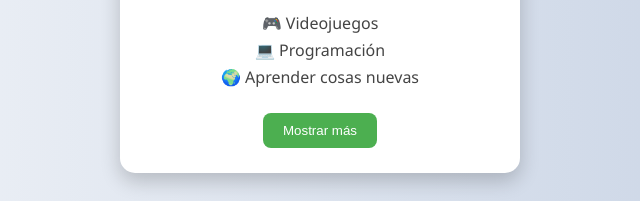
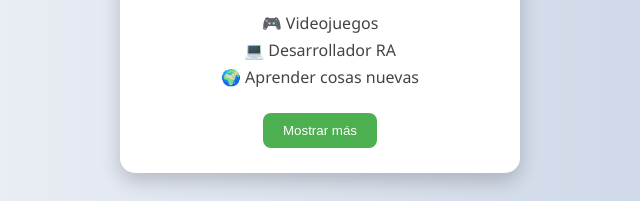
Before and after one commit to MiguelAlcalaBola-os/tarjeta-de-presentaci-n, a plain HTML site: page index.html in a window 1280 px wide. Shown: the part 445-646 px from the top of the page, 320-960 px from the left. Drawn offline with Linux system fonts and the light colour scheme.

Commit message:
Prueba Diagnóstica

```diff
--- a/index.html
+++ b/index.html
@@ -13,7 +13,7 @@
     <p>Desarrollador de software apasionado por la innovación y la tecnología educativa.</p>
     <ul>
       <li>🎮 Videojuegos</li>
-      <li>💻 Programación</li>
+      <li>💻 Desarrollador RA</li>
       <li>🌍 Aprender cosas nuevas</li>
     </ul>
     <button onclick="toggleInfo()">Mostrar más</button>
```
